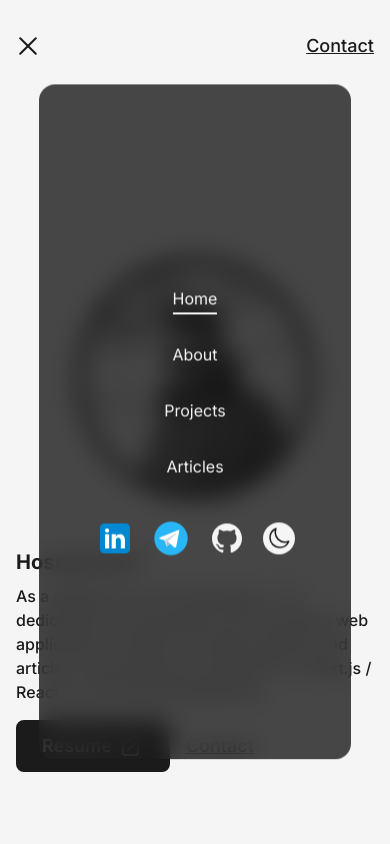
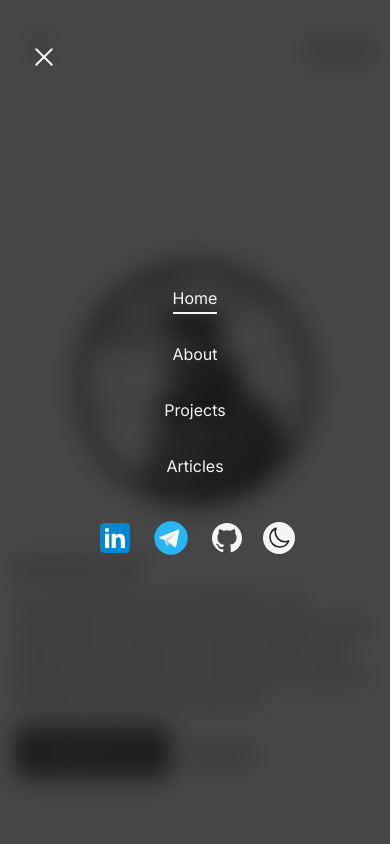
Before and after one commit to hossein-jorfi/portfolio-website, a Next.js app: page / in a window 390 px wide. Both pictures are taken after a click on the element 28 px from the left and 46 px from the top of the page. Shown: the top 844 px of the page. Built offline with nearby package versions, Linux system fonts and the light colour scheme.

Commit message:
mobile: menu button fixed and menu menu container went fullscreen

```diff
--- a/src/components/modules/NavBar.tsx
+++ b/src/components/modules/NavBar.tsx
@@ -278,7 +278,7 @@ const NavBar = ({ children }: { children: React.ReactNode }) => {
         <header className="bg-light dark:bg-dark dark:text-light sm:hidden my-container py-8 flex justify-between items-center">
           <div
             onClick={clickHandler}
-            className="cursor-pointer flex flex-col justify-center items-center"
+            className="cursor-pointer flex flex-col justify-center items-center p-3"
           >
             <span
               className={`transition-all duration-300 ease-out bg-dark dark:bg-light block h-0.5 w-6 rounded-sm ${
@@ -301,7 +301,7 @@ const NavBar = ({ children }: { children: React.ReactNode }) => {
             <motion.div
               initial={{ scale: 0, opacity: 0, x: "-50%", y: "-50%" }}
               animate={{ scale: 1, opacity: 1 }}
-              className={`min-w-[80vw] min-h-[80vh] flex flex-col justify-center items-center fixed top-1/2 left-1/2 -translate-x-1/2 -translate-y-1/2 bg-dark/80 dark:bg-light/80 dark:text-dark backdrop-blur-md text-light z-50 rounded-2xl`}
+              className={`min-w-[100vw] min-h-[100vh] flex flex-col justify-center items-center fixed top-1/2 left-1/2 -translate-x-1/2 -translate-y-1/2 bg-dark/80 dark:bg-light/80 dark:text-dark backdrop-blur-md text-light z-50`}
             >
               <div className="flex flex-col justify-center items-center space-y-8">
                 <CutomMobileLink
@@ -467,6 +467,27 @@ const NavBar = ({ children }: { children: React.ReactNode }) => {
                   )}
                 </motion.p>
               </nav>
+              {/* close button */}
+              <div
+                onClick={clickHandler}
+                className="cursor-pointer flex flex-col justify-center items-center p-3  absolute top-10 left-5"
+              >
+                <span
+                  className={`transition-all duration-300 ease-out bg-light dark:bg-dark block h-0.5 w-6 rounded-sm ${
+                    isOpen ? "rotate-45 translate-y-1" : "-translate-y-0.5"
+                  }`}
+                ></span>
+                <span
+                  className={`transition-all duration-300 ease-out bg-light dark:bg-dark block h-0.5 w-6 rounded-sm my-0.5 ${
+                    isOpen ? "opacity-0" : "opacity-100"
+                  }`}
+                ></span>
+                <span
+                  className={`transition-all duration-300 ease-out bg-light dark:bg-dark block h-0.5 w-6 rounded-sm ${
+                    isOpen ? "-rotate-45 -translate-y-1" : "translate-y-0.5"
+                  }`}
+                ></span>
+              </div>
             </motion.div>
           )}
 
```
